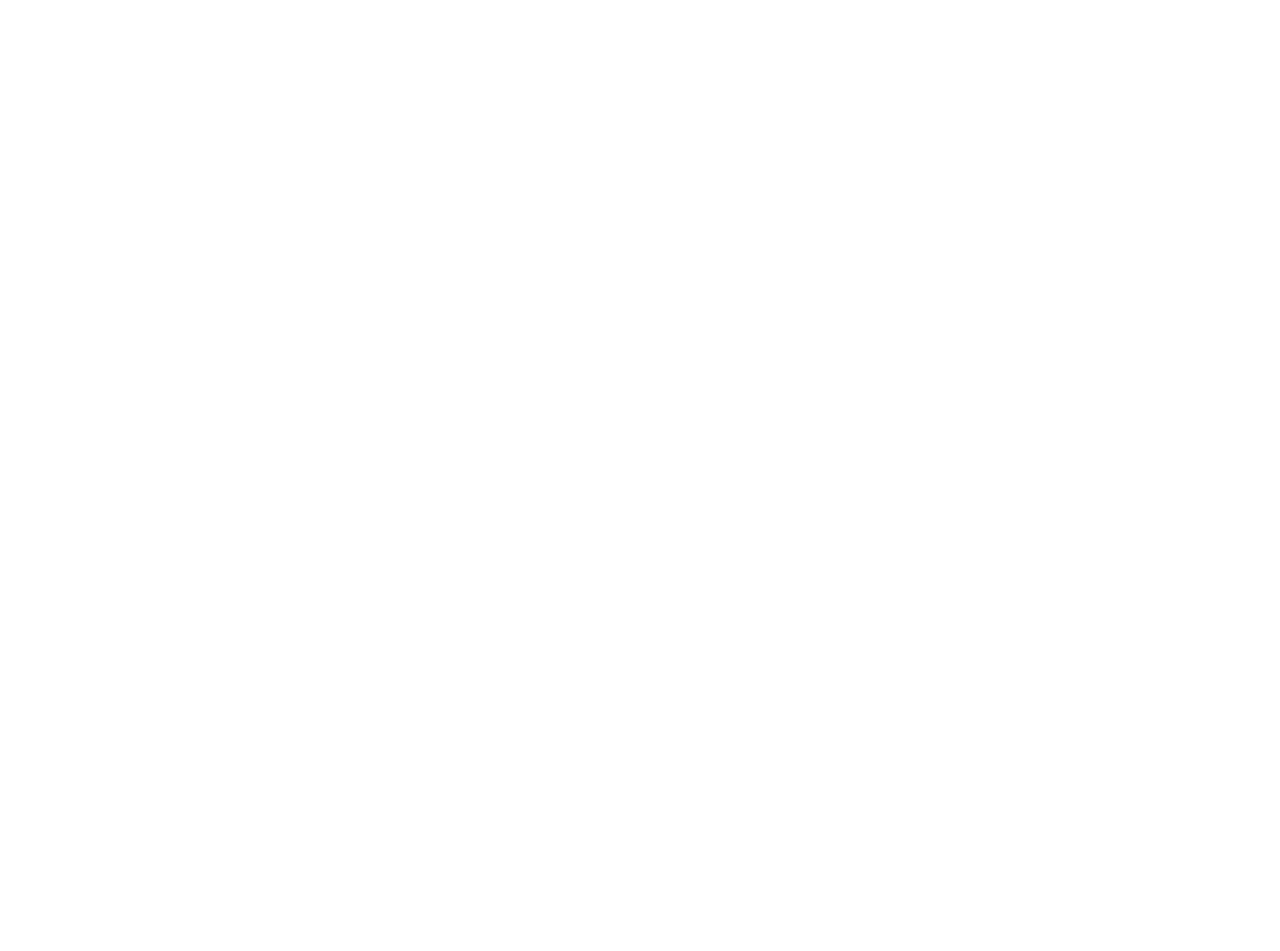
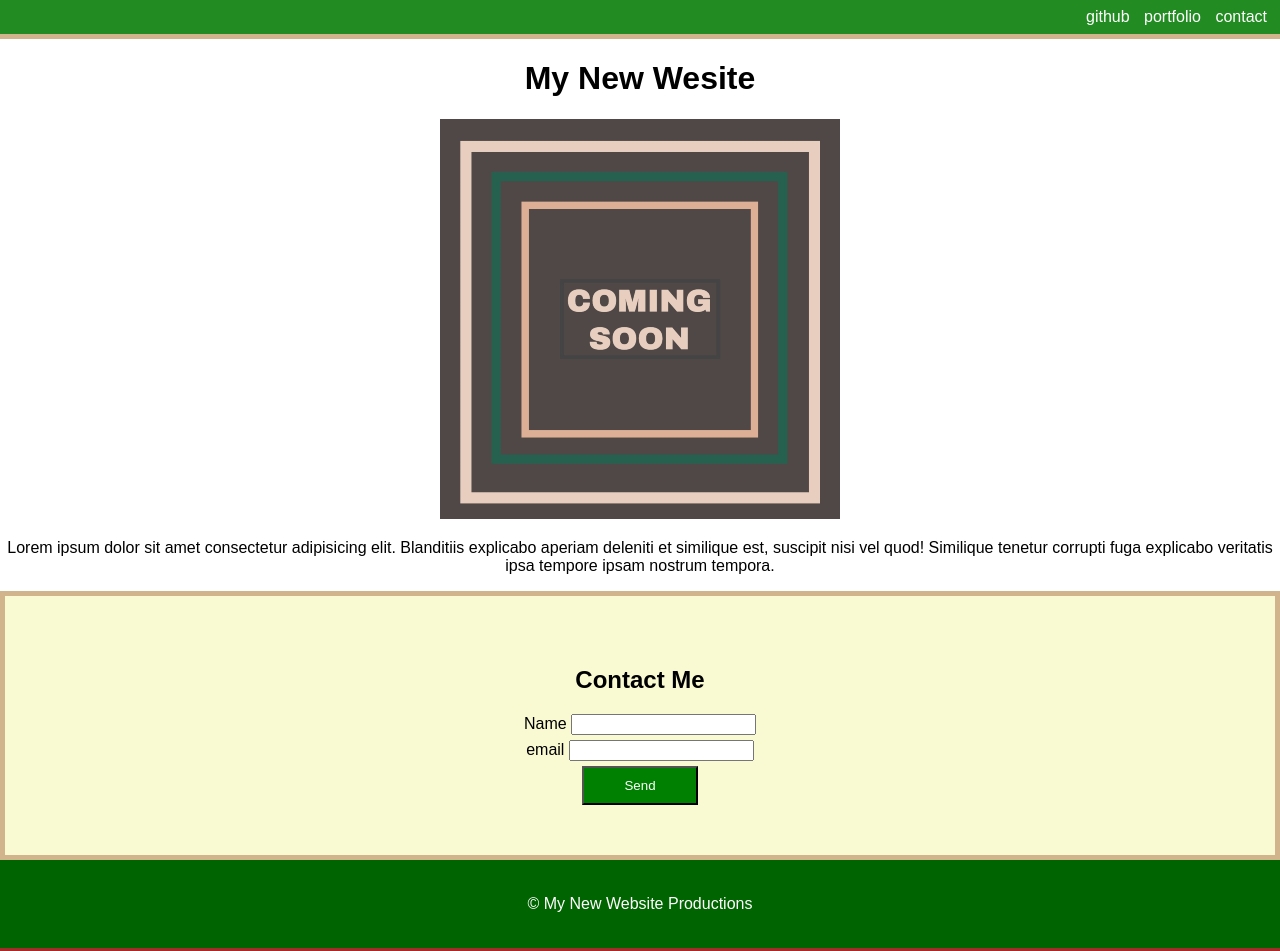
Before and after one commit to LerieLogin/landing-page-mini-project, a plain HTML site: page index.htm in a window 1280 px wide. Before the commit the page ends 800 px from the top, so only its background shows below. Drawn offline with Linux system fonts and the light colour scheme.

Commit message:
decent looking

```diff
--- a/index.htm
+++ b/index.htm
@@ -8,5 +8,42 @@
 </head>
 <body>
 
+    <header>
+        <nav>
+            <a href="#">github</a>
+            <a href="#">portfolio</a>
+            <a href="#">contact</a>
+        </nav>
+    </header>
+
+    <h1>My New Wesite</h1>
+
+    <img src="assets/image-1.png" alt="coming soon picture">
+
+    <p>Lorem ipsum dolor sit amet consectetur adipisicing elit. Blanditiis explicabo aperiam deleniti et similique est, suscipit nisi vel quod! Similique tenetur corrupti fuga explicabo veritatis ipsa tempore ipsam nostrum tempora.</p>
+
+    <section id="contact-me">
+        <h2>Contact Me</h2>
+
+        <form>
+            <div class="form-control">
+                <label>Name</label>
+                <input name="name" type="text"/>
+            </div>
+            <div class="form-control">
+                <label>email</label>
+                <input name="email" type="text"/>
+            </div>
+
+            <button>Send</button>
+        </form>
+
+    </section>
+
+    <footer>
+        &copy; My New Website Productions
+
+    </footer>
+
 </body>
 </html>
--- a/style.css
+++ b/style.css
@@ -0,0 +1,43 @@
+body {
+    margin: 0;
+    padding: 0;
+    font-family: sans-serif;
+    text-align: center;
+}
+
+header {
+    background-color: forestgreen;
+    padding: 8px;
+    text-align: right;
+    border-bottom: 5px solid tan;
+}
+
+header a {
+    color: white;
+    text-decoration: none;
+    margin: 5px;
+
+}
+
+#contact-me {
+    background-color: lightgoldenrodyellow;
+    padding: 50px;
+    border: 5px solid tan;
+}
+
+.form-control {
+    padding-bottom: 5px;
+}
+
+button {
+    background: green;
+    color: white;
+    padding: 10px 40px;
+}
+
+footer {
+    background-color: darkgreen;
+    padding: 35px;
+    color: white;
+    border-bottom: solid brown;
+}
```
Also changed, not shown: assets/image-1.png (added), assets/sample-page.png (added).
